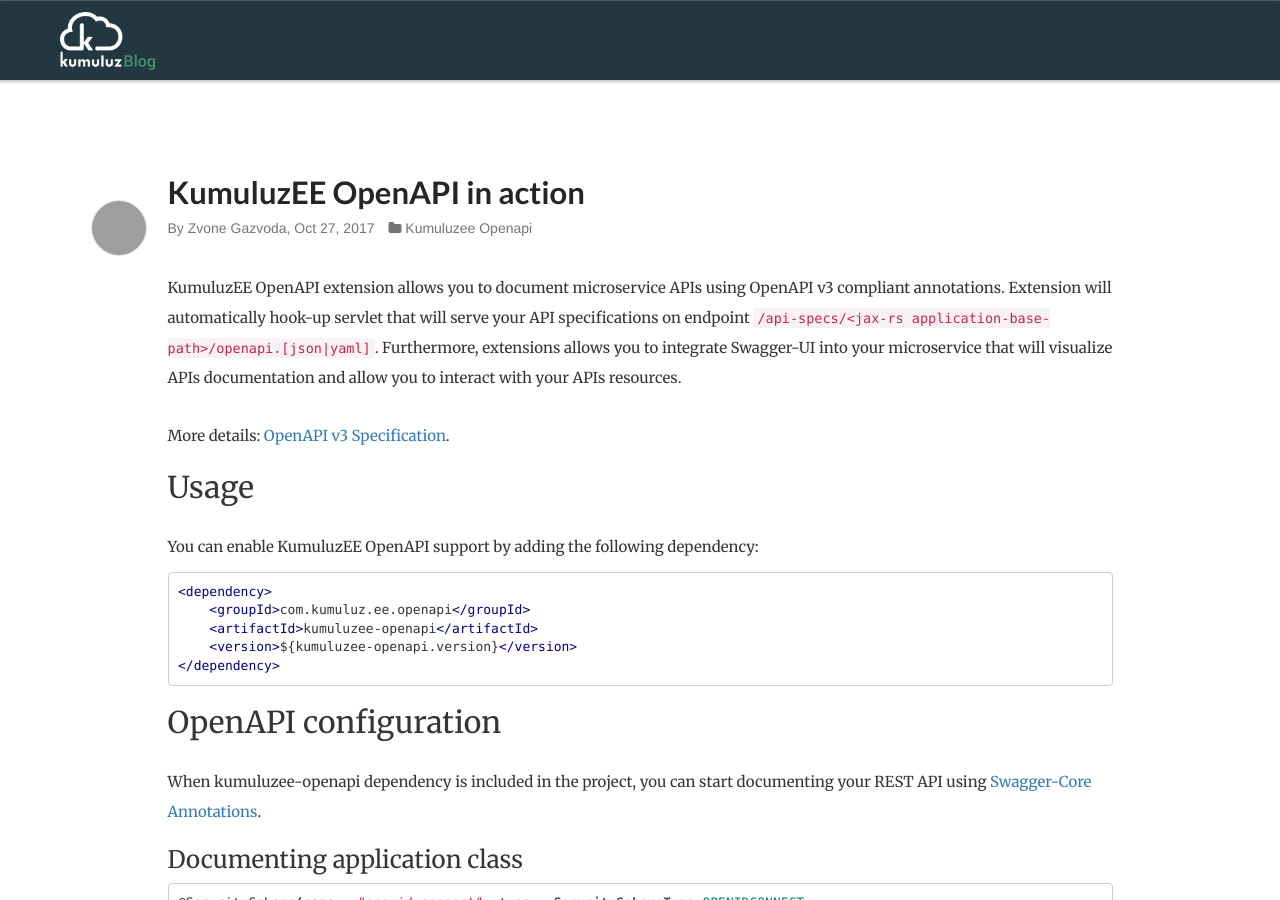
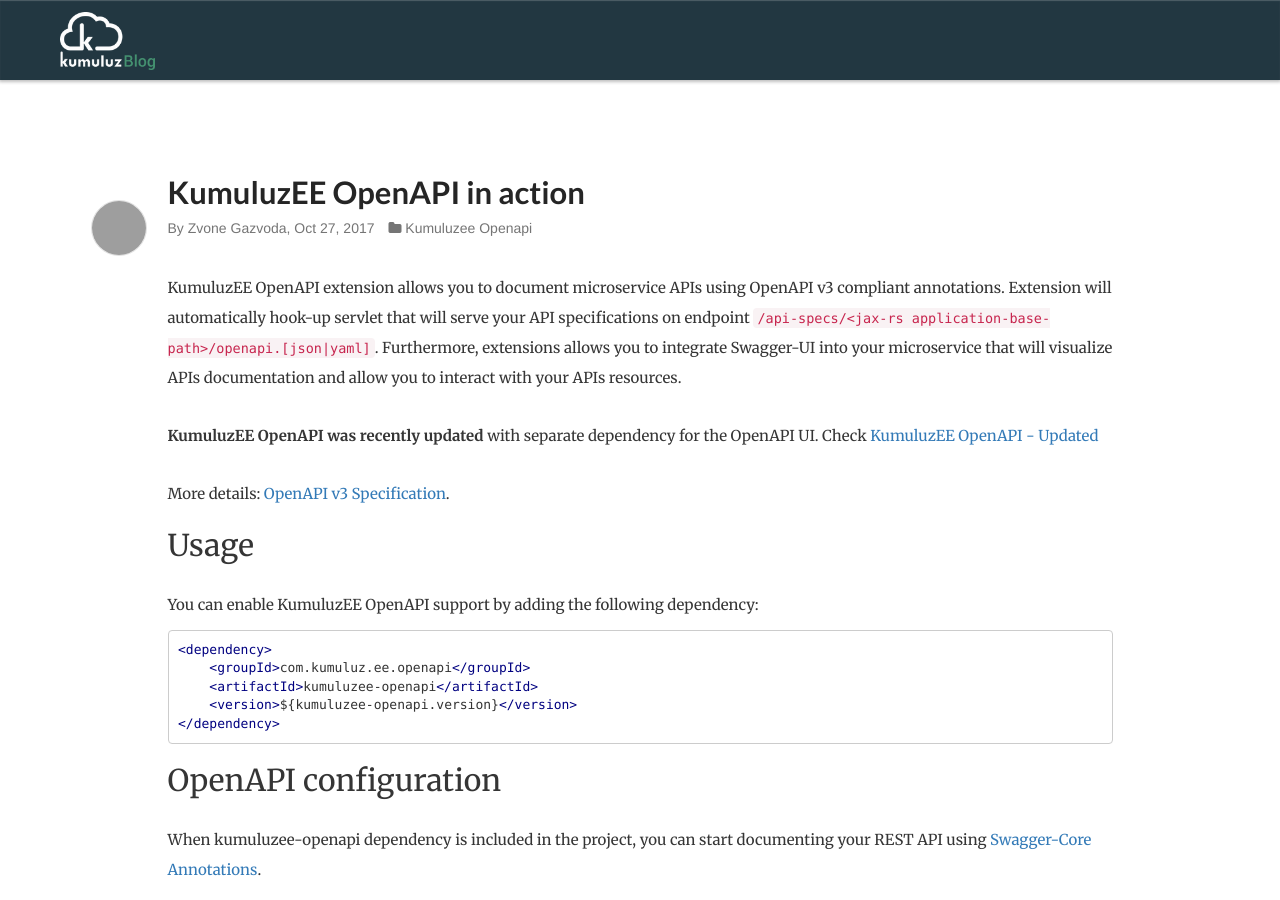
Before and after one commit to kumuluz/blog.sunesis.si, a Jekyll site: the page built from _posts/2017-10-27-kumuluzee-openapi-usage.markdown, in a window 1280 px wide and 900 px high. Built offline with Jekyll 4.4.1, drawn with Linux system fonts in a browser that asks for light colours; grey boxes are pictures that could not be loaded.

Commit message:
Updated KumuluzEE OpenAPI post

````diff
--- a/_posts/2017-10-27-kumuluzee-openapi-usage.markdown
+++ b/_posts/2017-10-27-kumuluzee-openapi-usage.markdown
@@ -10,6 +10,8 @@
 KumuluzEE OpenAPI extension allows you to document microservice APIs using OpenAPI v3 compliant annotations. Extension will automatically hook-up servlet that will
 serve your API specifications on endpoint ```/api-specs/<jax-rs application-base-path>/openapi.[json|yaml]```. Furthermore, extensions allows you to integrate Swagger-UI into your
 microservice that will visualize APIs documentation and allow you to interact with your APIs resources.
+
+**KumuluzEE OpenAPI was recently updated** with separate dependency for the OpenAPI UI. Check [KumuluzEE OpenAPI - Updated](https://blog.kumuluz.com/kumuluzee/architecture/2018/01/14/kumuluzee-openapi-usage-updated)
 
 More details: [OpenAPI v3 Specification](https://github.com/OAI/OpenAPI-Specification/blob/master/versions/3.0.0.md).
 
--- a/_posts/2018-01-15-kumuluzee-openapi-usage-updated.markdown
+++ b/_posts/2018-01-14-kumuluzee-openapi-usage-updated.markdown
@@ -1,7 +1,7 @@
 ---
 layout: post
 title:  "KumuluzEE OpenAPI in action - Updated"
-date:   2018-01-15
+date:   2018-01-14
 author: zvoneg
 categories: [KumuluzEE, OpenAPI]
 tags: [KumuluzEE OpenAPI, Swagger-UI]
````
